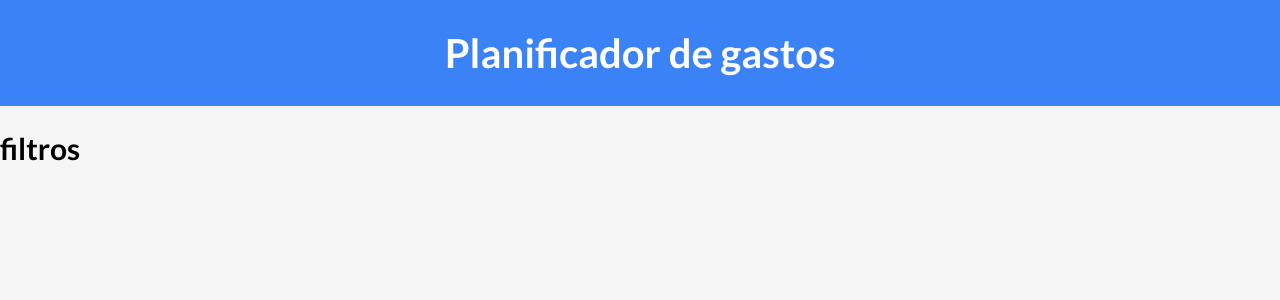
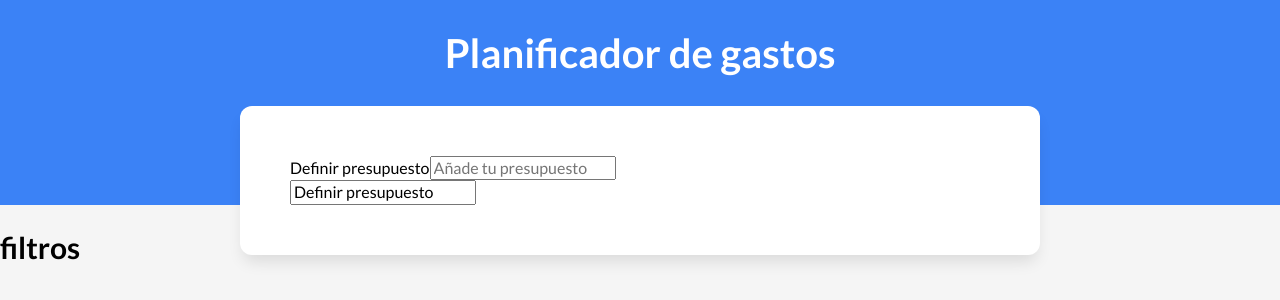
Before and after one commit to Manuel030812/adminGagtos, a Vue app: page / in a window 1280 px wide. Shown: the top 300 px of the page. Built offline with nearby package versions, Linux system fonts and the light colour scheme.

Commit message:
formulario con un poco de css

```diff
--- a/src/App.vue
+++ b/src/App.vue
@@ -1,5 +1,6 @@
 <script setup>
 import Filter from './components/Filter.vue'
+import Presupuesto from './components/Presupuesto.vue'
 
 </script>
 
@@ -7,16 +8,21 @@
   <div>
     <header>
       <h1>Planificador de gastos</h1>
+      <div class="contenerdor-heder contenedor sombra">
+        <Presupuesto />
+
+      </div>
+
     </header>
 
-    <Filter/>
+    <Filter />
 
   </div>
 
 </template>
 
 <style>
-  :root{
+:root {
   --azul: #3b82f6;
   --blanco: #fff;
   --gris-claro: #f5f5f5;
@@ -25,29 +31,35 @@
   --negro: #000;
 }
 
-  html{
+html {
   font-size: 62.5%;
   box-sizing: border-box;
 }
+
 *,
 *:before,
-  *:after{
+*:after {
   box-sizing: inherit;
 }
-  body{
+
+body {
   font-size: 1.6rem;
   font-family: "Lato", sans-serif;
   background-color: var(--gris-claro);
 }
-  h1{
+
+h1 {
   font-size: 4rem;
 }
-  h2{
+
+h2 {
   font-size: 3rem;
 }
-  header{
+
+header {
   background-color: var(--azul);
 }
+
 header h1 {
   padding: 3rem 0;
   margin: 0;
@@ -55,6 +67,25 @@
   text-align: center;
 }
 
+.contenedor {
+  width: 90%;
+  max-width: 80rem;
+  margin: 0 auto;
 
+}
 
+.contenerdor-heder {
+  margin-top: -5rem;
+  transform:translateY(5rem);
+  padding: 5rem;
+
+}
+
+.sombra {
+  box-shadow: 0px 10px 15px -3px rgba(0,0,0,0.1);
+  background-color: var(--blanco);
+  border-radius: 1.2rem;
+  padding: 5rem;
+
+}
 </style>
--- /dev/null
+++ b/src/components/Presupuesto.vue
@@ -0,0 +1,18 @@
+<template>
+    <form action="">
+        <div class="campo">
+            <label for="">Definir presupuesto</label>
+            <input id="nuevoPresupuesto"
+            class="nuevoPresupuesto" type="number" placeholder="Añade tu presupuesto" />
+        </div>
+        <input  class="submit" value="Definir presupuesto" />
+    </form>
+</template>
+
+<script setup>
+
+</script>
+
+<style scoped>
+
+</style>
```
Lines whose indentation alone changed are shown as unchanged.
